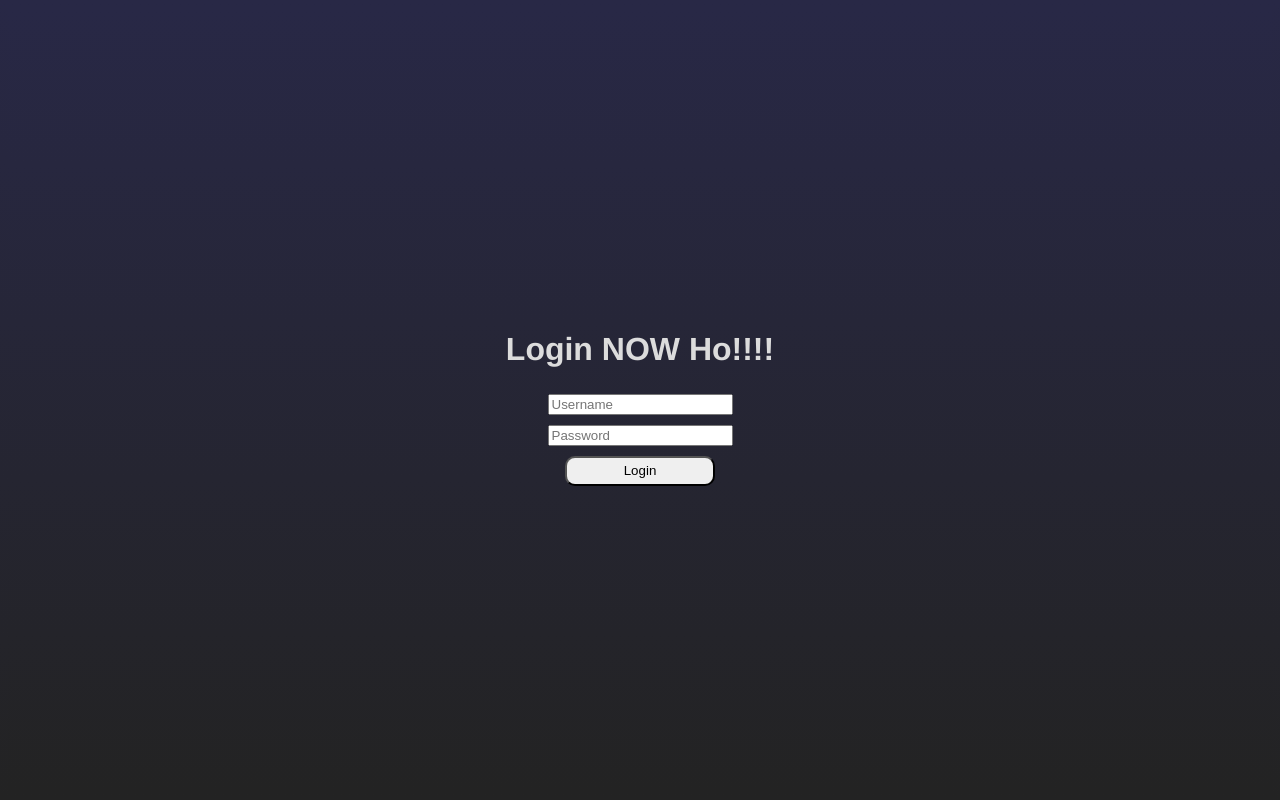
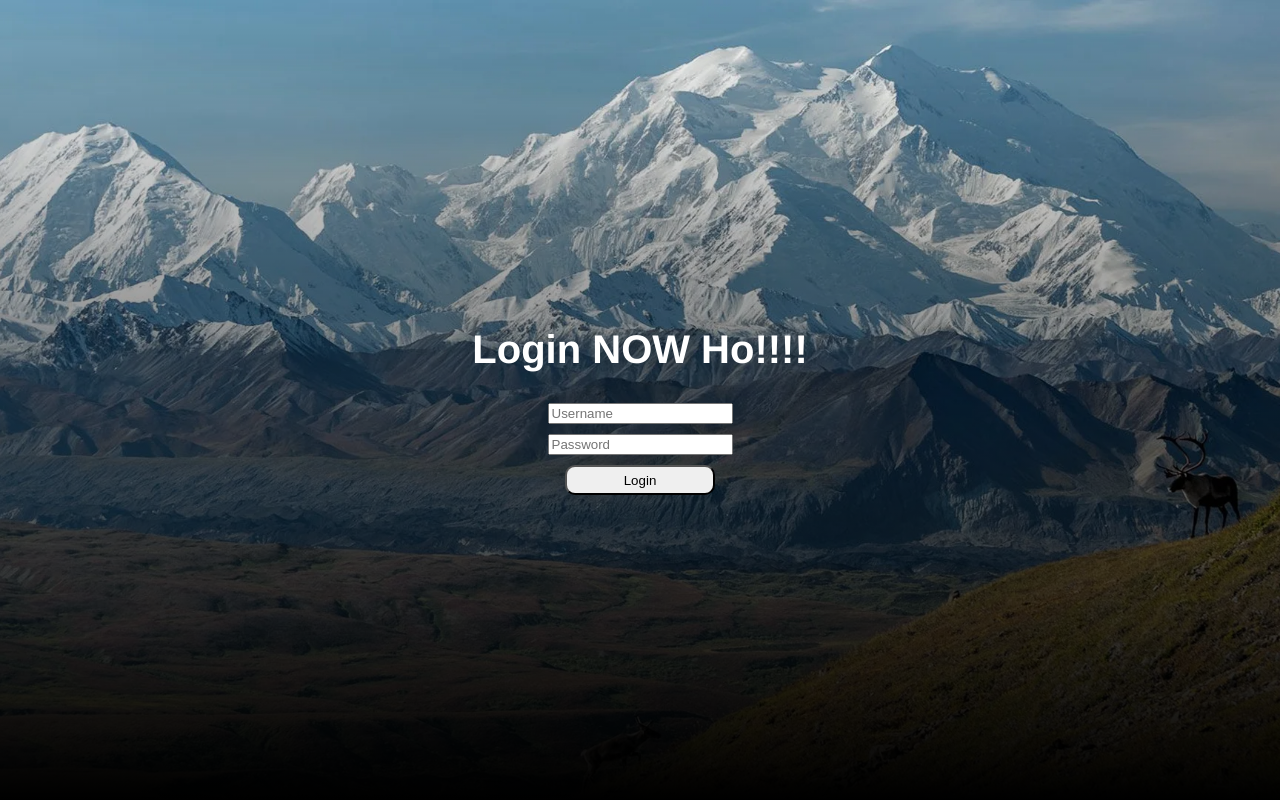
Before and after one commit to Krizzix1/ChatWebsite, a Flask app: page /login/ in a window 1280 px wide. Run offline with Flask 3, Linux system fonts and the light colour scheme; some libraries are stand-ins or nearby versions.

Commit message:
improved gui mildly

```diff
--- a/Login/static/styles.css
+++ b/Login/static/styles.css
@@ -1,6 +1,12 @@
 html, body {
     /* background-color: rgb(30, 30, 30); */
-    background-image: linear-gradient(rgb(40, 40, 70), rgb(35, 35, 35))
+    background-image:
+        linear-gradient(rgba(255, 255, 255, 0), rgba(0, 0, 0, 1)),
+        url('mountains.png');
+        background-size: cover;
+        background-position: center;
+        background-repeat: no-repeat;
+    margin: 0px;
 }
 
 .center {
@@ -8,7 +14,8 @@ html, body {
     flex-direction: column;
     justify-content: center;
     align-items: center;
-    height: 100%;
+    border: 5px;
+    height: 100vh;
 }
 
 .center input, .center button {
@@ -17,7 +24,8 @@ html, body {
 
 .lightFont {
     font-family: Helvetica, Arial, sans-serif;
-    color: rgb(220, 220, 220);
+    font-size: 20;
+    color: rgb(255, 255, 255);
 }
 
 .button {
--- a/Signup/templates/signup.html
+++ b/Signup/templates/signup.html
@@ -35,7 +35,7 @@
 
         <input type="password" id="password", name="password", placeholder="Password">
 
-        <button class="button" type="submit" id="subButton" onclick="handleSignIn()">Submit</button>
+        <button class="button" type="submit" id="subButton" onclick="handleSignIn()">Sign Up</button>
 
     </div>
 
```
Also changed, not shown: Login/static/mountains.png (added).
